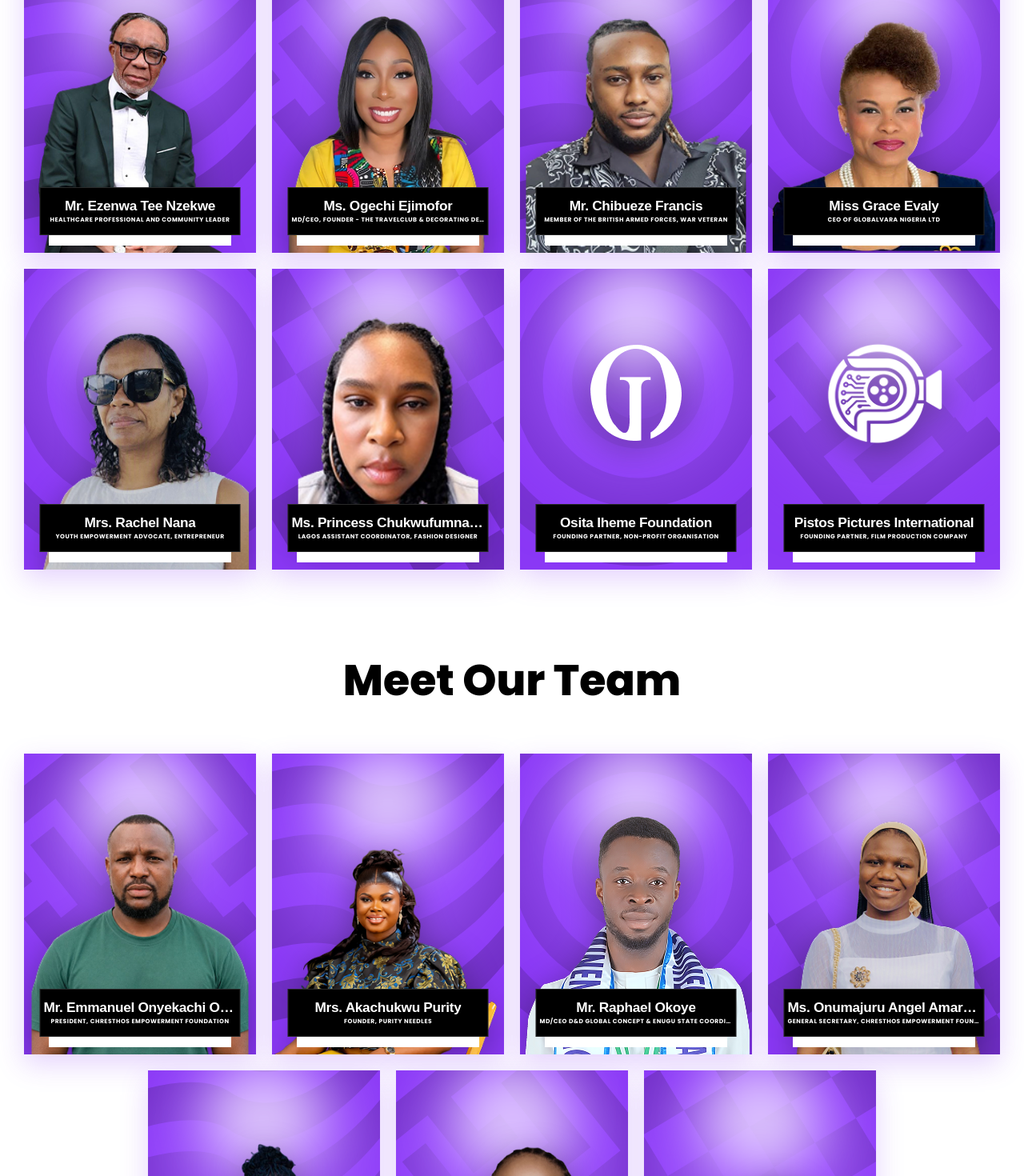
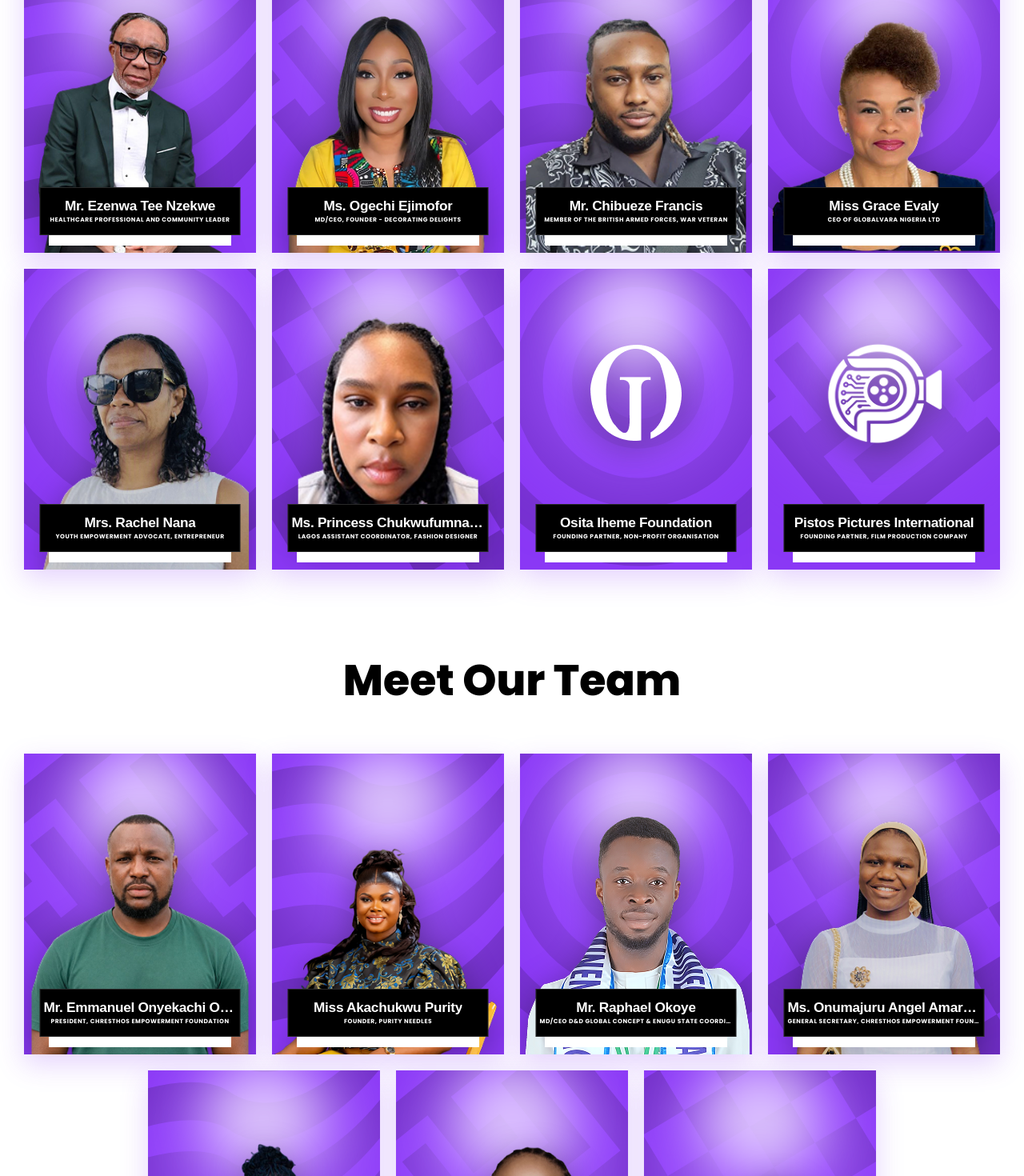
Before and after one commit to Ilesanmi-Crown/Chresthos-Empowerment-Foundation, a React (Vite) app: page / in a window 1280 px wide. Shown: the part 3618-5088 px from the top of the page at 80% size. Built offline with nearby package versions, Linux system fonts and the light colour scheme; a web font is replaced by a local one.

Commit message:
Update homeData.js
changed the prefix of Miss akachuku and the role of Ms. ogechi

```diff
--- a/src/data/homeData.js
+++ b/src/data/homeData.js
@@ -87,7 +87,7 @@ export const PARTNERS = [
   {
     id: 'partner-2',
     name: 'Ms. Ogechi Ejimofor',
-    role: 'MD/CEO, FOUNDER - THE TRAVELCLUB & DECORATING DELIGHTS',
+    role: 'MD/CEO, FOUNDER - DECORATING DELIGHTS',
     image: '/assets/partner-ms-ogechi.png',
     pattern: 'prisms',
     isCutout: true,
@@ -163,7 +163,7 @@ export const TEAM_MEMBERS = [
   },
   {
     id: 'team-2',
-    name: 'Mrs. Akachukwu Purity',
+    name: 'Miss Akachukwu Purity',
     role: 'FOUNDER, PURITY NEEDLES',
     image: '/assets/team-akachukwu-chinazam.png',
     pattern: 'stripes',
```
